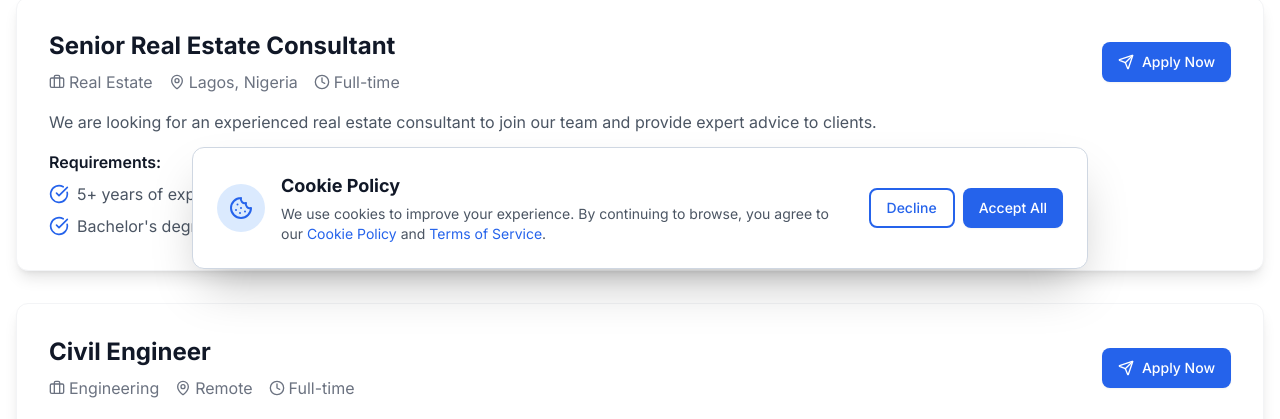
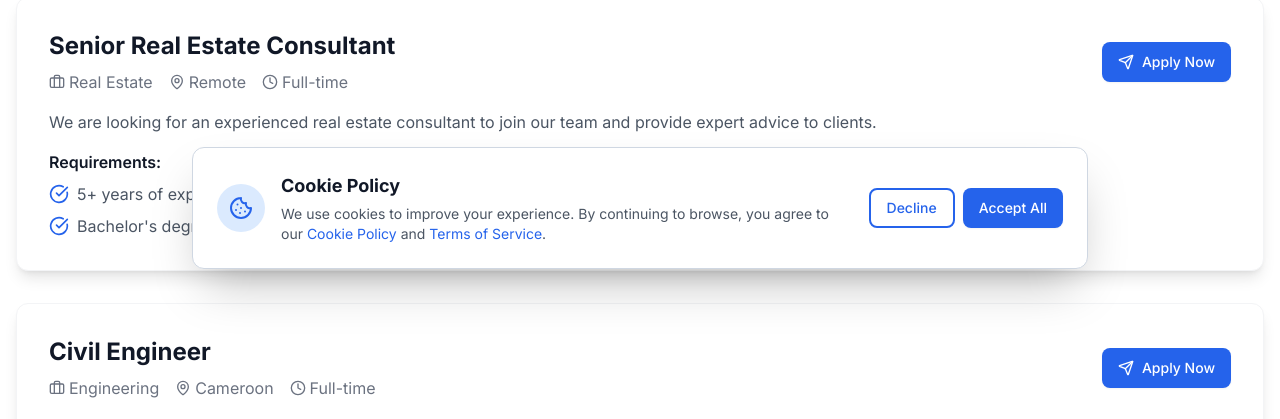
Before and after one commit to atomics807-spec/Landing-page, a Next.js app: page /en/careers in a window 1280 px wide. Shown: the part 515-934 px from the top of the page. Built offline with nearby package versions, Linux system fonts and the light colour scheme; no server answers; a web font is replaced by a local one.

Commit message:
Update page.tsx
Changes for careers. Changing locations

```diff
--- a/src/app/[locale]/careers/page.tsx
+++ b/src/app/[locale]/careers/page.tsx
@@ -45,7 +45,7 @@ export default async function CareersPage({ params }: CareersPageProps) {
       id: '1',
       title: 'Senior Real Estate Consultant',
       department: 'Real Estate',
-      location: 'Lagos, Nigeria',
+      location: 'Remote',
       type: 'Full-time',
       description: 'We are looking for an experienced real estate consultant to join our team and provide expert advice to clients.',
       requirements: [
@@ -59,7 +59,7 @@ export default async function CareersPage({ params }: CareersPageProps) {
       id: '2',
       title: 'Civil Engineer',
       department: 'Engineering',
-      location: 'Remote',
+      location: 'Cameroon',
       type: 'Full-time',
       description: 'Join our engineering team to work on infrastructure projects across Africa.',
       requirements: [
@@ -73,7 +73,7 @@ export default async function CareersPage({ params }: CareersPageProps) {
       id: '3',
       title: 'Project Manager',
       department: 'Construction',
-      location: 'Lagos, Nigeria',
+      location: 'Cameroon',
       type: 'Full-time',
       description: 'Lead construction projects from planning to completion.',
       requirements: [
```
